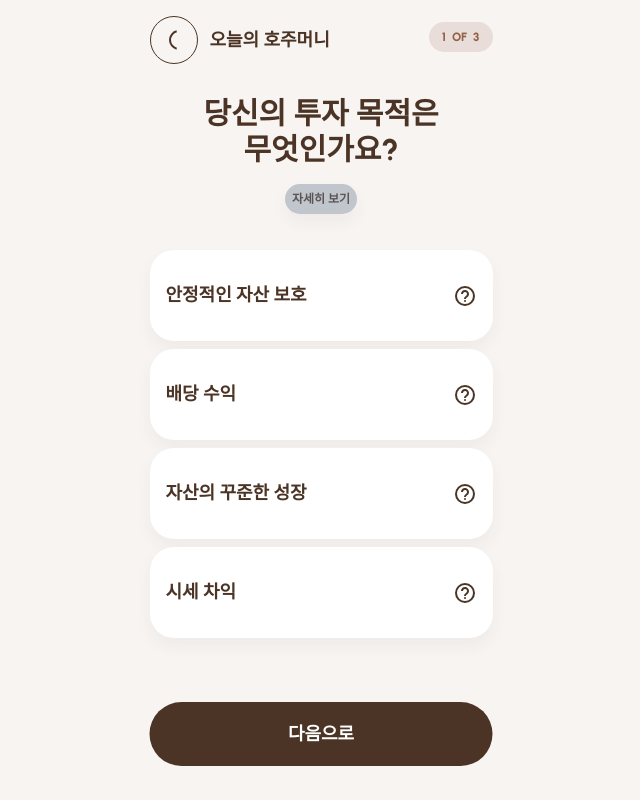
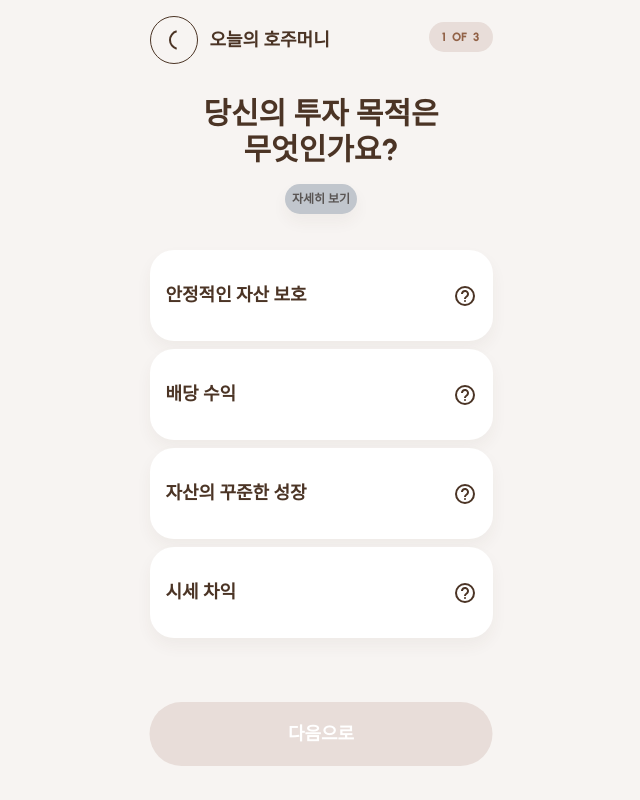
Before and after one commit to MJU-Capstone-Design-1/Jumoney-FE, a Next.js app: page /recommend/surveyfirst in a window 1280 px wide. Shown: the whole page, without its empty margins (319-959 px from the left). Built offline with nearby package versions, Linux system fonts and the light colour scheme; a web font is replaced by a local one.

Commit message:
✨ Feat: 오늘의 호주머니 - 투자 목적 페이지 라우팅 연결

```diff
--- a/src/app/(main)/recommend/surveyfirst/page.tsx
+++ b/src/app/(main)/recommend/surveyfirst/page.tsx
@@ -9,6 +9,7 @@ import { SurveyStepper } from '@/components/surveyStepper';
 import { motion } from 'framer-motion';
 import { SurveyFirstBottomsheet } from '@/features/recommend/survey/surveyFirstBottomsheet';
 import { bottomSheetItems } from '@/constants/surveyFirstBottomsheetItems';
+import Link from 'next/link';
 
 const Page = () => {
   const [selectedOption, setSelectedOption] = useState<string | null>(null);
@@ -95,8 +96,13 @@ const Page = () => {
           ))}
         </div>
       </div>
+      <Link
+        href='/recommend/surveysecond'
+        className={!selectedOption ? 'pointer-events-none' : ''}
+      >
+        <BottomButton label='다음으로' disabled={!selectedOption} />
+      </Link>
 
-      <BottomButton label='다음으로' />
       <SurveyFirstBottomsheet
         isOpen={isBottomSheetOpen}
         onClose={setIsBottomSheetOpen}
```
